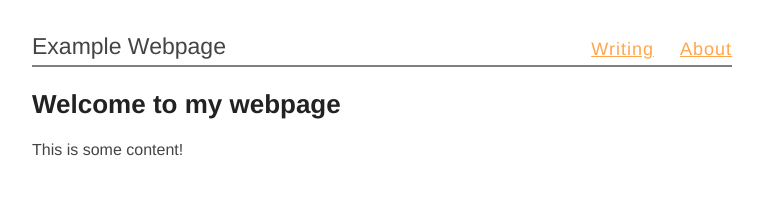
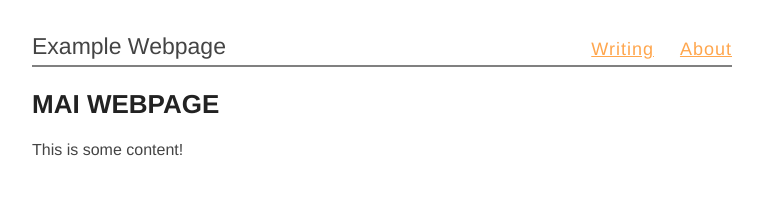
Before and after one commit to hvranic/rutar-html, a plain HTML site: page index.html in a window 1280 px wide. Shown: the whole page, without its empty margins (258-1021 px from the left). Drawn offline with Linux system fonts and the light colour scheme.

Commit message:
Update index.html
no

```diff
--- a/index.html
+++ b/index.html
@@ -19,7 +19,7 @@
       <a href="/">About</a>
     </nav>
     <article>
-      <h1>Welcome to my webpage</h1>
+      <h1>MAI WEBPAGE</h1>
       <p>This is some content!</p>
     </article>
   </body>
```
